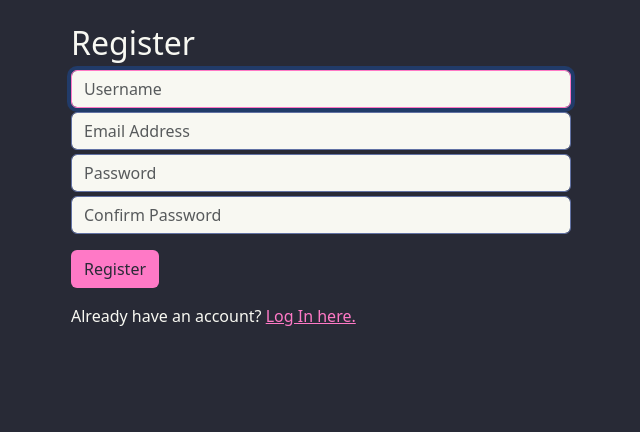
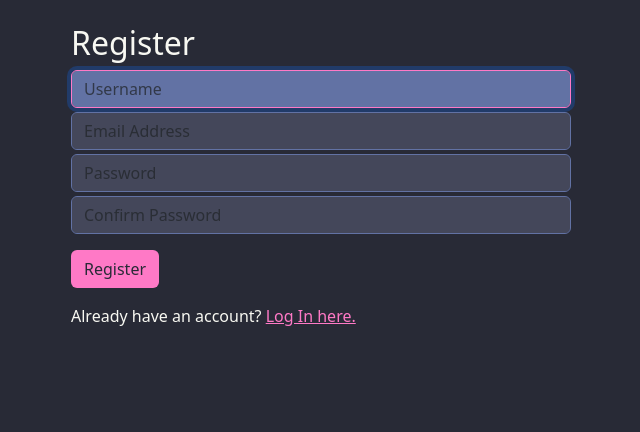
Before and after one commit to danitruc6/MechMaster, a Django app: page /register/ in a window 1280 px wide. Shown: the part 56-488 px from the top of the page, without its empty margins (11-651 px from the left). Run offline with Django 4.2, Linux system fonts and the light colour scheme.

Commit message:
fixing error in CSS file

```diff
--- a/academy/forms.py
+++ b/academy/forms.py
@@ -26,11 +26,11 @@ class ReviewForm(forms.ModelForm):
         label='Select your Rating',
         choices=RATING_CHOICES,
         initial=5,  # Set the initial/default value to 5 (five stars)
-        widget=forms.Select(attrs={'class': "form-control"})
+        widget=forms.Select(attrs={'class': "form-control review-form"})
     )
     comment = forms.CharField(
         label='Comment',
-        widget=forms.Textarea(attrs={'rows': 3, 'class': "form-control"})
+        widget=forms.Textarea(attrs={'rows': 3, 'class': "form-control review-form"})
     )
 
     class Meta:
--- a/academy/static/academy/style.css
+++ b/academy/static/academy/style.css
@@ -58,7 +58,7 @@
   input[type="text"],
   input[type="email"],
   input[type="password"],
-  textarea {select.
+  textarea {
     background-color: var(--color-selection);
     color: var(--color-foreground);
     border: 1px solid var(--color-comment);
@@ -457,6 +457,7 @@
 }
 
 /* styling text area from form-control */
-.form-control {
-  background-color: var(--color-foreground) !important;
+.review-form {
+  background-color: var(--color-cyan) !important;
+  color: var(--color-background);
 }
```
